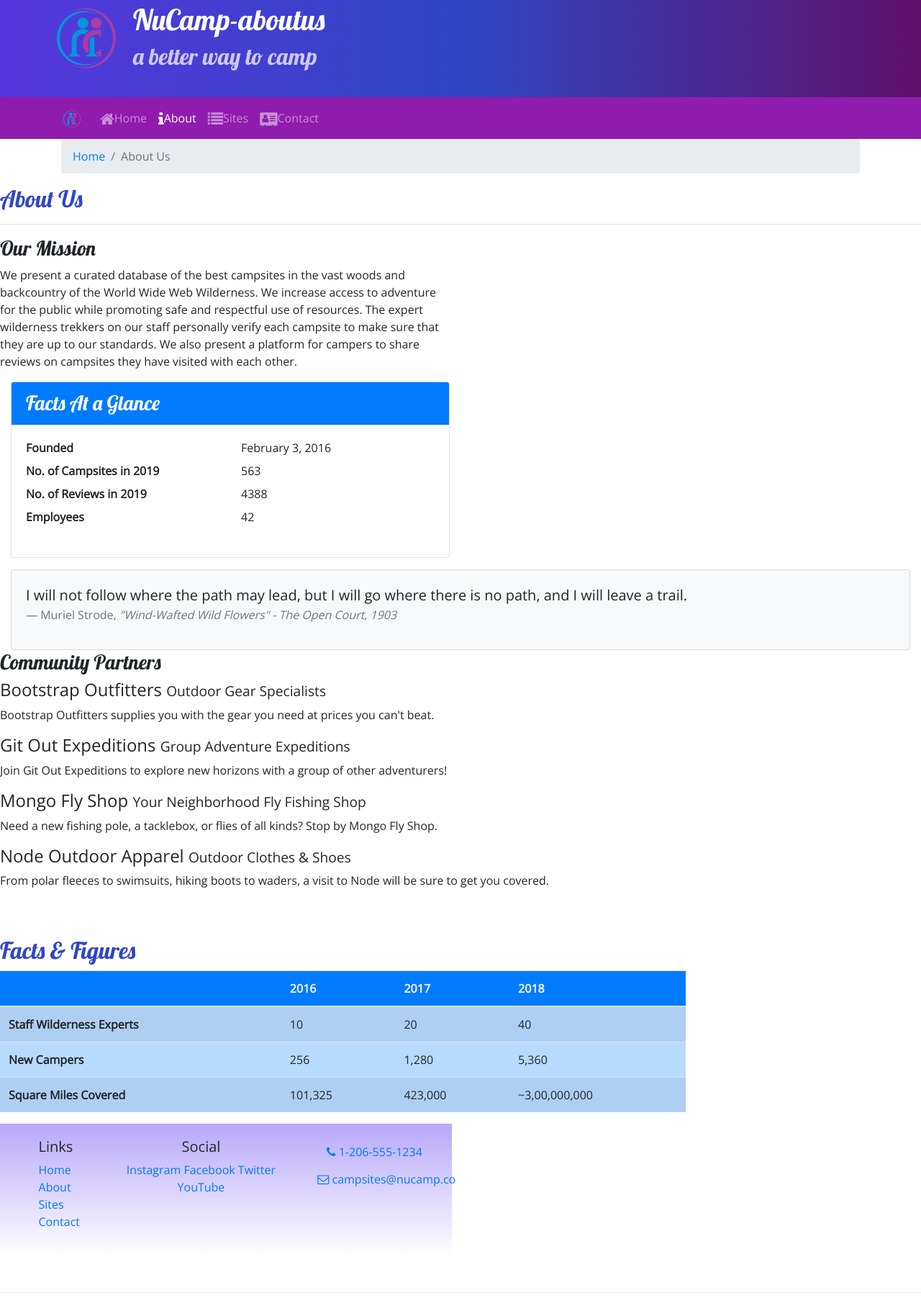
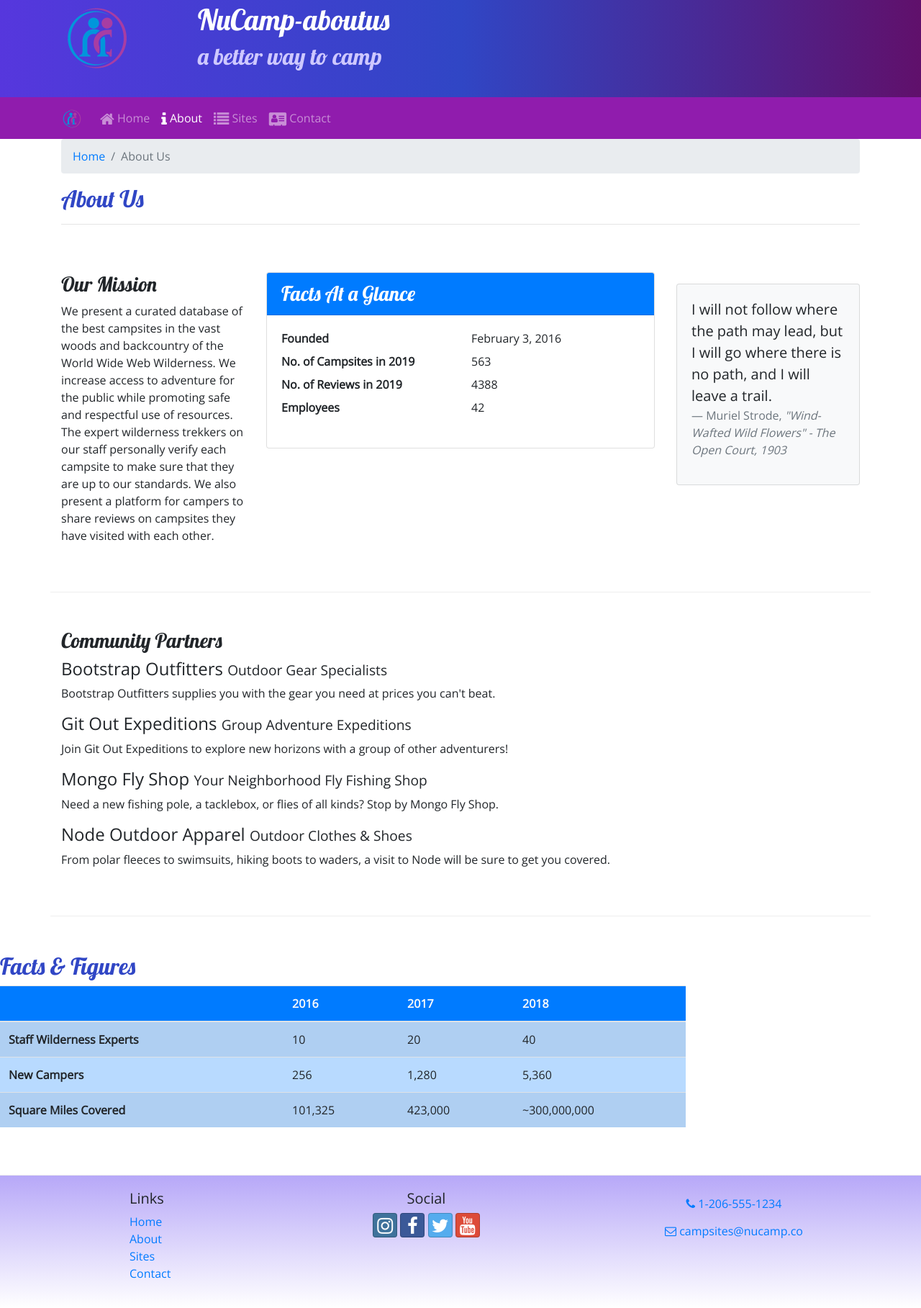
Before and after one commit to RRajski/NuCamp-Bootstrap, a website: page 2-Bootstrap/nucampsite/aboutus.html in a window 1280 px wide. Shown: the part 27-1844 px from the top of the page at 72% size. Before the commit the page ends 1823 px from the top, so only its background shows below. Drawn offline with nearby package versions, Linux system fonts and the light colour scheme.

Commit message:
Nucamp site

```diff
--- a/2-Bootstrap/nucampsite/aboutus.html
+++ b/2-Bootstrap/nucampsite/aboutus.html
@@ -6,7 +6,6 @@
     <meta charset="utf-8" />
     <meta name="viewport" content="width=device-width, initial-scale=1" />
 
-    <title>NuCamp: A Better Way To Camp</title>
     <!-- Bootstrap CSS -->
     <link rel="stylesheet" href="node_modules/bootstrap/dist/css/bootstrap.min.css" />
     <!-- <link rel="stylesheet" href="css/styles.css"/> -->
@@ -15,9 +14,12 @@
 
     <!-- Additional CSS must be placed after Bootstrap CSS -->
     <link rel="stylesheet" href="https://fonts.googleapis.com/css?family=Lobster|Open+Sans" />
-    <link rel="stylesheet" href="css/styles.css" />
     <link rel="stylesheet" href="node_modules/font-awesome/css/font-awesome.min.css" />
     <link rel="stylesheet" href="node_modules/bootstrap-social/bootstrap-social.css" />
+    <link rel="stylesheet" href="css/styles.css" />
+
+
+    <title>NuCamp: A Better Way To Camp</title>
 
 </head>
 
@@ -26,37 +28,43 @@
     <header class="jumbotron jumbotron-fluid">
         <div class="container">
             <div class="row">
-                <a href="index.html"><img src="img/logo.png" class="img-fluid" /></a>
+                <div class="col-4 col-sm-3 col-md-2 align self-center">
+                <a href="index.html">
+                    <img src="img/logo.png" class="img-fluid" /></a>
+                </div>
                 <div class="col">
                     <h1>NuCamp-aboutus</h1>
                     <h2>a better way to camp</h2>
                 </div>
+
             </div>
         </div>
     </header>
+    <!-- Checked -->
 
     <!-- Nav Bar Begin -->
     <nav class="navbar navbar-expand-sm navbar-dark sticky-top">
         <div class="container">
             <a class="navbar-brand" href="index.html"> <img src="img/logo.png" height="30" width="30" /></a>
-            <button class="navbar-toggler" type="button" data-toggle="collapse" data-target="#nucampNavbar">
+            <button class="navbar-toggler ml-auto" type="button" data-toggle="collapse" data-target="#nucampNavbar">
                 <span class="navbar-toggler-icon"></span>
             </button>
             <div class="collapse navbar-collapse" id="nucampNavbar">
                 <ul class="navbar-nav">
-                        <li class="nav-item"><a class="nav-link" href="index.html"><i class="fa fa-home fa-lg"></i>Home</a></li>
-                        <li class="nav-item active"><a class="nav-link" href="#"><i class="fa fa-info fa-lg"></i>About</a></li>
-                        <li class="nav-item"><a class="nav-link" href="#"><i class="fa fa-list fa-lg"></i>Sites</a></li>
-                        <li class="nav-item"><a class="nav-link" href="contactus.html"><i class="fa fa-address-card fa-lg"></i>Contact</a></li>
+                    <li class="nav-item"><a class="nav-link" href="index.html"><i class="fa fa-home fa-lg"></i> Home</a>
+                    </li>
+                    <li class="nav-item active"><a class="nav-link" href="#"><i class="fa fa-info fa-lg"></i> About</a>
+                    </li>
+                    <li class="nav-item"><a class="nav-link" href="#"><i class="fa fa-list fa-lg"></i> Sites</a></li>
+                    <li class="nav-item"><a class="nav-link" href="contactus.html"><i class="fa fa-address-card fa-lg"></i> Contact</a></li>
                 </ul>
-
             </div>
         </div>
     </nav>
 
     <!-- Navbar end -->
 
-    <!-- BreadCrumb start -->
+
     <div class="container">
         <div class="row">
             <div class="col">
@@ -64,30 +72,20 @@
                     <li class="breadcrumb-item"><a href="index.html">Home</a></li>
                     <li class="breadcrumb-item active">About Us</li>
                 </ol>
-                </div>
-            </div>
-        </div>
-    <!-- Breadcrumb end -->
-
-
-
-
-
-    <div>
-        <div>
-            <div>
                 <h2>About Us</h2>
                 <hr />
             </div>
         </div>
 
-        <div class="row">
-            <div class="col-sm-6">
+        <div class="row row-content">
+            <div class="col-sm-6 col-xl">
                 <h3>Our Mission</h3>
-                <p>We present a curated database of the best campsites in the vast woods and backcountry of the World Wide Web Wilderness. We increase access to adventure for the public while promoting safe and respectful use of resources. The expert wilderness trekkers on our staff personally verify each campsite to make sure that they are up to our standards. We also present a platform for campers to share reviews on campsites they have visited with each other.</p>
+                <p>We present a curated database of the best campsites in the vast woods and backcountry of the World
+                    Wide Web Wilderness. We increase access to adventure for the public while promoting safe and
+                    respectful use of resources. The expert wilderness trekkers on our staff personally verify each
+                    campsite to make sure that they are up to our standards. We also present a platform for campers to
+                    share reviews on campsites they have visited with each other.</p>
             </div>
-        </div>
-        <!-- Adding cards Begin -->
             <div class="col-sm-6">
                 <div class="card">
                     <h3 class="card-header bg-primary text-white">Facts At a Glance</h3>
@@ -106,31 +104,32 @@
                 </div>
             </div>
             <div class="col">
-        <div class="card card-body bg-light mt-3">
-            <blockquote class="blockquote">
-                <p class="mb-0">I will not follow where the path may lead, but I will go where there is no path, and I will leave a trail.</p>
+                <div class="card bg-light mt-3">
+                    <blockquote class="blockquote card-body">
+                        <p class="mb-0">I will not follow where the path may lead, but I will go where there is no path, and I will leave a trail. </p>
                         <footer class="blockquote-footer">Muriel Strode,
-                    <cite title="Source Title">"Wind-Wafted Wild Flowers" -
-                        The Open Court, 1903
-                    </cite>
+                            <cite title="Source Title">"Wind-Wafted Wild Flowers" - The Open Court, 1903</cite>
                         </footer>
                     </blockquote>
                 </div>
             </div>
+        </div>
 
-    <!-- end cards end -->
-
-        <div>
-            <div>
+        <div class="row row-content">
+            <div class="col">
                 <h3>Community Partners</h3>
                 <h4>Bootstrap Outfitters <small>Outdoor Gear Specialists</small></h4>
-                <p class="d-none d-sm-block">Bootstrap Outfitters supplies you with the gear you need at prices you can't beat.</p>
+                <p class="d-none d-sm-block">Bootstrap Outfitters supplies you with the gear you need at prices you
+                    can't beat.</p>
                 <h4>Git Out Expeditions <small>Group Adventure Expeditions</small></h4>
-                <p class="d-none d-sm-block">Join Git Out Expeditions to explore new horizons with a group of other adventurers!</p>
+                <p class="d-none d-sm-block">Join Git Out Expeditions to explore new horizons with a group of other
+                    adventurers!</p>
                 <h4>Mongo Fly Shop <small>Your Neighborhood Fly Fishing Shop</small></h4>
-                <p class="d-none d-sm-block">Need a new fishing pole, a tacklebox, or flies of all kinds? Stop by Mongo Fly Shop.</p>
+                <p class="d-none d-sm-block">Need a new fishing pole, a tacklebox, or flies of all kinds? Stop by Mongo
+                    Fly Shop.</p>
                 <h4>Node Outdoor Apparel <small>Outdoor Clothes & Shoes</small></h4>
-                <p class="d-none d-sm-block">From polar fleeces to swimsuits, hiking boots to waders, a visit to Node will be sure to get you covered.</p>
+                <p class="d-none d-sm-block">From polar fleeces to swimsuits, hiking boots to waders, a visit to Node
+                    will be sure to get you covered.</p>
             </div>
         </div>
     </div>
@@ -165,12 +164,15 @@
                             <th>Square Miles Covered</th>
                             <td>101,325</td>
                             <td>423,000</td>
-                        <td>~3,00,000,000</td>
+                            <td>~300,000,000</td>
                         </tr>
                     </tbody>
                 </table>
             </div>
         </div>
+   </div>
+
+
 
 
 
@@ -187,23 +189,29 @@
                     <div class="col-4 col-sm-2 offset-1">
                         <h5>Links</h5>
                         <ul class="list-unstyled">
-                        <li><a href="index.html">Home</a></li>
-                        <li><a href="#">About</a></li>
+                            <li><a href="#">Home</a></li>
+                            <li><a href="aboutus.html">About</a></li>
                             <li><a href="#">Sites</a></li>
                             <li><a href="contactus.html">Contact</a></li>
                         </ul>
                     </div>
                     <div class="col-6 col-sm-5 text-center">
                         <h5>Social</h5>
-                    <a href="http://instagram.com/">Instagram</a>
-                    <a href="http://facebook.com/">Facebook</a>
-                    <a href="http://twitter.com/">Twitter</a>
-                    <a href="http://youtube.com/">YouTube</a>
+                        <a class="btn btn-social-icon btn-instagram" href="http://instagram.com/"><i
+                                class="fa fa-instagram"></i></a>
+                        <a class="btn btn-social-icon btn-facebook" href="http://facebook.com/"><i
+                                class="fa fa-facebook"></i></a>
+                        <a class="btn btn-social-icon btn-twitter" href="http://twitter.com/"><i
+                                class="fa fa-twitter"></i></a>
+                        <a class="btn btn-social-icon btn-google" href="http://youtube.com/"><i
+                                class="fa fa-youtube"></i></a>
                     </div>
                     <div class="col-sm-4 text-center">
-                    <!-- updated with buttons -->
-                    <a role="button" class="btn btn-link" href="tel:+12065551234"><i class="fa fa-phone"></i> 1-206-555-1234</a><br />
-                    <a role="button" class="btn btn-link" href="mailto:campsites@nucamp.co"><i class="fa fa-envelope-o"></i> campsites@nucamp.co</a>
+                        <!-- updated buttons -->
+                        <a role="button" class="btn btn-link" href="tel:+12065551234"><i class="fa fa-phone"></i>
+                            1-206-555-1234</a><br />
+                        <a role="button" class="btn btn-link" href="mailto:campsites@nucamp.co"><i
+                                class="fa fa-envelope-o"></i> campsites@nucamp.co</a>
                     </div>
                 </div>
             </div>
```
Also changed, not shown: 2-Bootstrap/nucampsite/contactus.html (+16 -11 lines), 2-Bootstrap/nucampsite/index.html (+1 -1 lines). Lines whose indentation alone changed are shown as unchanged.
